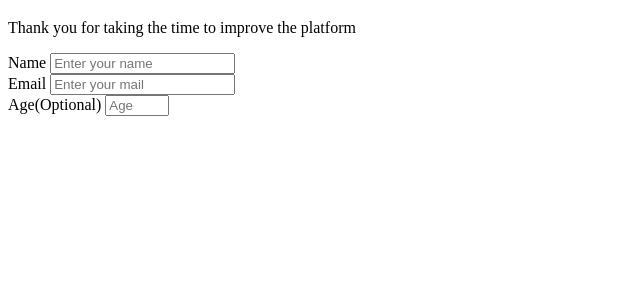
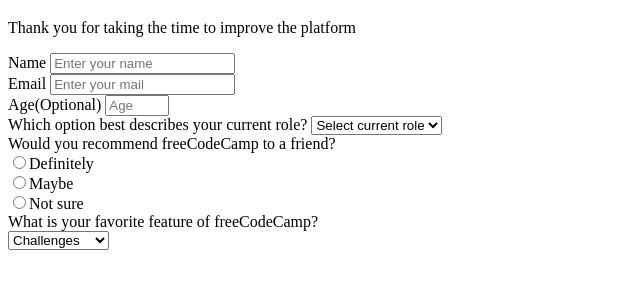
Before and after one commit to taiwocoker/Survey-Form, a plain HTML site: page index.html in a window 1280 px wide. Shown: the part 61-350 px from the top of the page, without its empty margins (0-640 px from the left). Drawn offline with Linux system fonts and the light colour scheme.

Commit message:
edited index.html

```diff
--- a/index.html
+++ b/index.html
@@ -15,6 +15,25 @@
     <input type="email" name="email" placeholder="Enter your mail"><br>
     <label for="age" id="number-label">Age(Optional)</label>
     <input type="number" name="number" placeholder="Age" min="1" max="100"><br>
+    <label for="role">Which option best describes your current role?</label>
+    <select name="role" id="role">
+      <option value="Select current role">Select current role</option>
+      <option value="full time job">Full Time job</option>
+      <option value="full time learner">Full Time learner</option>
+      <option value="prefer not to say">Prefer not to say</option>
+      <option value="other">Other</option>
+    </select><br>
+    <label for="recommend">Would you recommend freeCodeCamp to a friend?</label><br>
+    <input type="radio" id="definitely" value="definitely">Definitely<br>
+    <input type="radio" id="definitely" value="maybe">Maybe<br>
+    <input type="radio" id="definitely" value="not sure">Not sure<br>
+    <label for="">What is your favorite feature of freeCodeCamp?</label><br>
+    <select name="" id="">
+      <option value="challenges">Challenges</option>
+      <option value="projects">Projects</option>
+      <option value="communtiy">Community</option>
+      <option value="open source">Open Source</option>
+    </select><br>
   </form>
 </body>
 </html>
```
